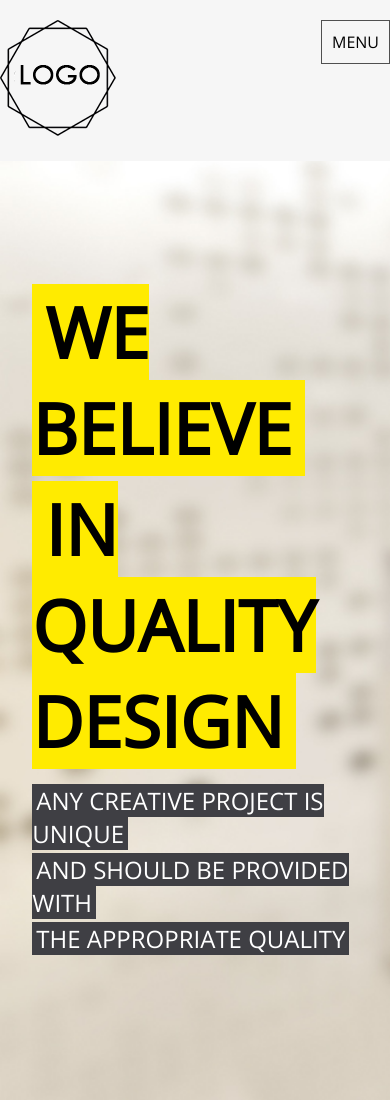
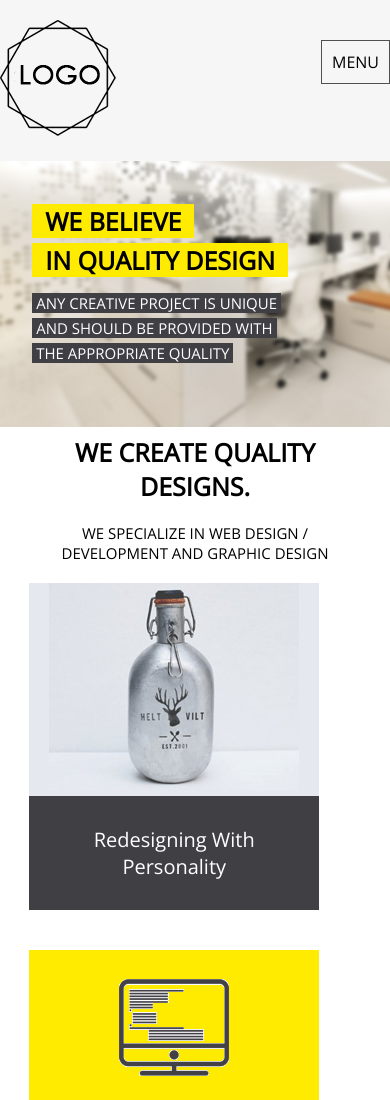
Before and after one commit to RomanRon/Web-disign, a plain HTML site: page index.html in a window 390 px wide. Shown: the top 1100 px of the page. Drawn offline with nearby package versions, Linux system fonts and the light colour scheme.

Commit message:
Wdth banner and cards and tablet

```diff
--- a/css/media.css
+++ b/css/media.css
@@ -10,6 +10,7 @@
 	}
 	.main-menu {
 		display: none;
+		margin-bottom: auto;
 	}
 	.main-menu li {
 		display: block;
@@ -45,5 +46,31 @@
 		position: relative;
 		top: 30px;
 		right: 115px;
+		margin-bottom: 1px;
+	}
+	.banner-top h2 {
+		font-size: 40px;
+	}
+	.specialize-container>h3 {
+		font-size: 40px;
+	}
+	.banner-top {
+		padding-top: 40px;
+		padding-bottom: 60px;
+	}
+
+}
+@media ( max-width: 480px ) {
+	.banner-top h2 {
+		font-size: 25px;
+	}
+	.banner-top p {
+		font-size: 15px;
+	}
+	.specialize-container>h3 {
+		font-size: 25px;
+	}
+	.specialize-container>p {
+		font-size: 15px;
 	}
 }
--- a/css/style.css
+++ b/css/style.css
@@ -30,7 +30,7 @@ header {
 .nav-container a:hover {
 	background-color: #ffeb00;
 }
-.nav {
+nav {
 	margin-top: 20px;
 }
 #menu-checkbox {
@@ -74,7 +74,6 @@ header {
 .specialize-container {
 	width: 85%;
 	margin: 0 auto;
-	padding: 5%;
 	text-align: center;
 }
 .specialize-container h3 {
@@ -83,6 +82,7 @@ header {
 .specialize-container p {
 	margin-top: 20px;
 	font-size: 20px;
+	margin-bottom: 20px;
 }
 .specialize-container>h3,
 .specialize-container>p {
@@ -113,8 +113,14 @@ header {
 	background-color: #ffeb00;
 	padding: auto;
 	padding-top: 10px;
-	height: 170px;
+	height: 200px;
+}
+.top_card h4 {
+	font-size: 20px;
 }
 .top_cart {
 	background: #e5e8ef;
 }
+section {
+	margin-bottom: 2vw;
+}
```
